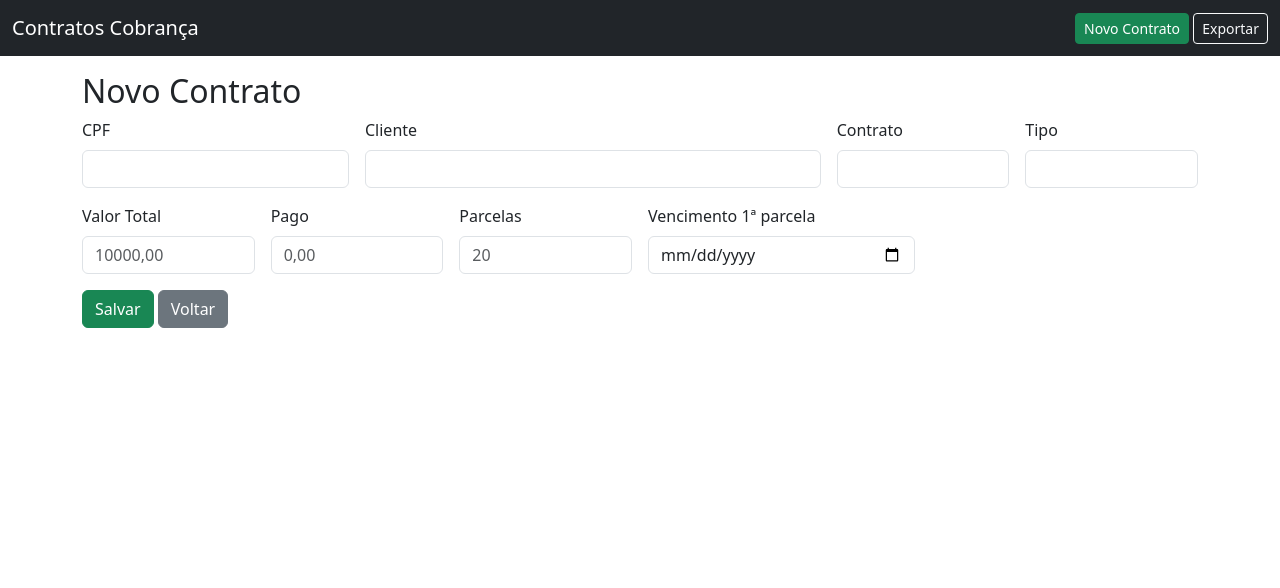
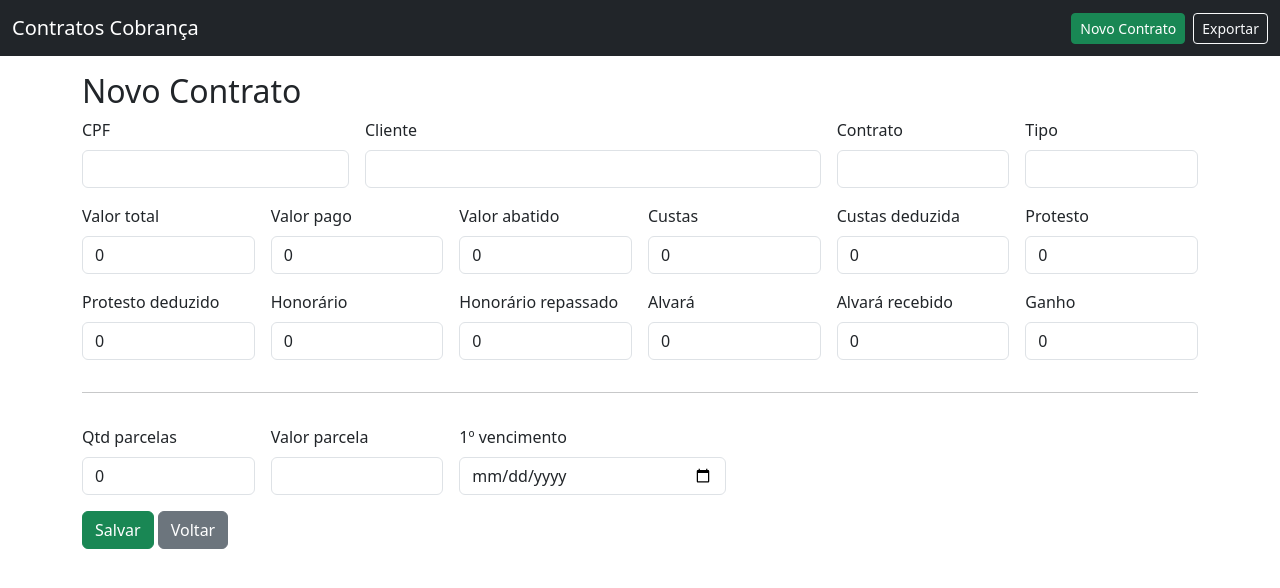
Before and after one commit to felipe4128/novo_contratos_cobranca, a Flask app: page /novo in a window 1280 px wide. Shown: the top 588 px of the page. Run offline with Flask 3, Linux system fonts and the light colour scheme; some libraries are stand-ins or nearby versions.

Commit message:
Correções Flask 3.x + layout e rotas

```diff
--- a/app.py
+++ b/app.py
@@ -1,147 +1,151 @@
 
 import os
-from datetime import datetime, date, timedelta
-from flask import Flask, render_template, request, redirect, url_for, send_file, flash
+from datetime import date, datetime
+from flask import Flask, render_template, request, redirect, url_for, flash, send_file
 from flask_sqlalchemy import SQLAlchemy
-import csv
-from io import StringIO
 
-def fix_database_url(uri: str) -> str:
-    # render sometimes gives postgres://
-    if uri and uri.startswith("postgres://"):
-        return uri.replace("postgres://", "postgresql+psycopg2://", 1)
-    return uri
+# ---------------- App/DB ----------------
+app = Flask(__name__, instance_relative_config=True)
+app.secret_key = os.environ.get("SECRET_KEY", "dev-secret")
 
-app = Flask(__name__)
-app.secret_key = os.environ.get("SECRET_KEY", "dev-key")
+# Garante pasta instance (SQLite local persistente)
+os.makedirs(app.instance_path, exist_ok=True)
+sqlite_uri = "sqlite:///" + os.path.join(app.instance_path, "credito.db")
 
-# ensure instance folder
-os.makedirs(app.instance_path, exist_ok=True)
+# Se tiver DATABASE_URL (Render/Postgres), usa; corrige postgres://
+uri = (os.environ.get("DATABASE_URL") or "").strip()
+if uri and uri.startswith("postgres://"):
+    uri = uri.replace("postgres://", "postgresql+psycopg2://", 1)
 
-# DB config
-uri = os.environ.get("DATABASE_URL", "").strip()
-if uri:
-    uri = fix_database_url(uri)
-else:
-    db_path = os.path.join(app.instance_path, "credito.db")
-    uri = f"sqlite:///{db_path}"
-
-app.config["SQLALCHEMY_DATABASE_URI"] = uri
+app.config["SQLALCHEMY_DATABASE_URI"] = uri or sqlite_uri
 app.config["SQLALCHEMY_TRACK_MODIFICATIONS"] = False
 
 db = SQLAlchemy(app)
 
-# Models
+# --------------- Models -----------------
 class Contrato(db.Model):
+    __tablename__ = "contrato"
     id = db.Column(db.Integer, primary_key=True)
     cpf = db.Column(db.String(20))
-    cliente = db.Column(db.String(120))
+    cliente = db.Column(db.String(200))
     contrato = db.Column(db.String(50))
     tipo = db.Column(db.String(50))
 
-    valor = db.Column(db.Float, default=0)          # valor total
-    pago = db.Column(db.Float, default=0)           # valor pago
-    abatido = db.Column(db.Float, default=0)
-    custas = db.Column(db.Float, default=0)
-    custas_deduzida = db.Column(db.Float, default=0)
-    protesto = db.Column(db.Float, default=0)
-    protesto_deduzido = db.Column(db.Float, default=0)
-    honorario = db.Column(db.Float, default=0)
-    honorario_repassado = db.Column(db.Float, default=0)
-    alvara = db.Column(db.Float, default=0)
-    alvara_recebido = db.Column(db.Float, default=0)
-    ganho = db.Column(db.Float, default=0)
+    valor = db.Column(db.Float, default=0.0)
+    pago = db.Column(db.Float, default=0.0)
+    abatido = db.Column(db.Float, default=0.0)
+
+    custas = db.Column(db.Float, default=0.0)
+    custas_deduzida = db.Column(db.Float, default=0.0)
+    protesto = db.Column(db.Float, default=0.0)
+    protesto_deduzido = db.Column(db.Float, default=0.0)
+    honorario = db.Column(db.Float, default=0.0)
+    honorario_repassado = db.Column(db.Float, default=0.0)
+    alvara = db.Column(db.Float, default=0.0)
+    alvara_recebido = db.Column(db.Float, default=0.0)
+    ganho = db.Column(db.Float, default=0.0)
 
     created_at = db.Column(db.DateTime, default=datetime.utcnow)
 
     parcelas = db.relationship("Parcela", backref="contrato", cascade="all, delete-orphan", lazy=True)
 
 class Parcela(db.Model):
+    __tablename__ = "parcela"
     id = db.Column(db.Integer, primary_key=True)
     contrato_id = db.Column(db.Integer, db.ForeignKey("contrato.id"), nullable=False)
     numero = db.Column(db.Integer, nullable=False)
-    vencimento = db.Column(db.Date, nullable=False)
-    valor = db.Column(db.Float, default=0)
-    baixado_em = db.Column(db.Date)
+    vencimento = db.Column(db.Date)
+    valor = db.Column(db.Float, default=0.0)
+    baixado_em = db.Column(db.Date)  # data da baixa
 
-def brl(value):
+# --------------- Helpers ----------------
+@app.template_filter("brl")
+def brl(v):
     try:
-        v = float(value or 0)
+        return f"{float(v or 0):,.2f}".replace(",", "X").replace(".", ",").replace("X", ".")
     except Exception:
-        v = 0.0
-    # Simple Brazilian format
-    return f"{v:,.2f}".replace(",", "X").replace(".", ",").replace("X", ".")
+        return "0,00"
 
-app.jinja_env.filters["brl"] = brl
+@app.template_filter("data")
+def data_fmt(v):
+    if not v:
+        return ""
+    if isinstance(v, (date, datetime)):
+        return v.strftime("%d/%m/%Y")
+    try:
+        return datetime.fromisoformat(str(v)).strftime("%d/%m/%Y")
+    except Exception:
+        return str(v)
 
-def parse_iso_date(s: str):
-    if not s:
+def parse_date(v):
+    if not v:
         return None
-    s = s.strip()
+    v = v.strip()
     for fmt in ("%Y-%m-%d", "%d/%m/%Y"):
         try:
-            return datetime.strptime(s, fmt).date()
-        except ValueError:
-            continue
+            return datetime.strptime(v, fmt).date()
+        except Exception:
+            pass
     return None
 
-@app.before_first_request
-def init_db():
+def add_month(d):
+    y = d.year + (1 if d.month == 12 else 0)
+    m = 1 if d.month == 12 else d.month + 1
+    from calendar import monthrange
+    last = monthrange(y, m)[1]
+    day = min(d.day, last)
+    return date(y, m, day)
+
+# ------------- Init DB (Flask 3.x) -------------
+with app.app_context():
     db.create_all()
 
+# ----------------- Rotas -----------------
 @app.route("/")
 def index():
-    contratos = Contrato.query.order_by(Contrato.created_at.desc()).all()
+    contratos = Contrato.query.order_by(Contrato.id.desc()).all()
     return render_template("index.html", contratos=contratos)
 
 @app.route("/novo", methods=["GET", "POST"])
 def novo():
     if request.method == "POST":
-        cpf = request.form.get("cpf", "").strip()
-        cliente = request.form.get("cliente", "").strip()
-        numero_contrato = request.form.get("contrato", "").strip()
-        tipo = request.form.get("tipo", "").strip()
-        try:
-            valor_total = float(request.form.get("valor", "0").replace(",", ".") or 0)
-        except:
-            valor_total = 0.0
-        try:
-            valor_pago = float(request.form.get("pago", "0").replace(",", ".") or 0)
-        except:
-            valor_pago = 0.0
-
-        try:
-            qtd_parcelas = int(request.form.get("parcelas", "0") or 0)
-        except:
-            qtd_parcelas = 0
-
-        venc_entrada = parse_iso_date(request.form.get("vencimento_entrada", ""))
-
         c = Contrato(
-            cpf=cpf, cliente=cliente, contrato=numero_contrato, tipo=tipo,
-            valor=valor_total, pago=valor_pago
+            cpf=(request.form.get("cpf") or "").strip(),
+            cliente=(request.form.get("cliente") or "").strip(),
+            contrato=(request.form.get("contrato") or "").strip(),
+            tipo=(request.form.get("tipo") or "").strip(),
+            valor=float(request.form.get("valor_total") or 0),
+            pago=float(request.form.get("valor_pago") or 0),
+            abatido=float(request.form.get("valor_abatido") or 0),
+            custas=float(request.form.get("custas") or 0),
+            custas_deduzida=float(request.form.get("custas_deduzida") or 0),
+            protesto=float(request.form.get("protesto") or 0),
+            protesto_deduzido=float(request.form.get("protesto_deduzido") or 0),
+            honorario=float(request.form.get("honorario") or 0),
+            honorario_repassado=float(request.form.get("honorario_repassado") or 0),
+            alvara=float(request.form.get("alvara") or 0),
+            alvara_recebido=float(request.form.get("alvara_recebido") or 0),
+            ganho=float(request.form.get("ganho") or 0),
         )
         db.session.add(c)
-        db.session.flush()  # get id
+        db.session.flush()
 
-        if qtd_parcelas > 0 and venc_entrada:
-            valor_parcela = round((valor_total / qtd_parcelas) if valor_total else 0, 2)
-            # gerar mensal
-            v = venc_entrada
-            for n in range(1, qtd_parcelas + 1):
-                p = Parcela(contrato_id=c.id, numero=n, vencimento=v, valor=valor_parcela)
+        qtd = int(request.form.get("qtd_parcelas") or 0)
+        v_parcela = request.form.get("valor_parcela")
+        v_parcela = float(v_parcela) if v_parcela not in (None, "",) else None
+        primeiro_venc = parse_date(request.form.get("primeiro_vencimento"))
+        if qtd and primeiro_venc:
+            if v_parcela is None and c.valor:
+                v_parcela = round(c.valor / qtd, 2)
+            venc = primeiro_venc
+            for i in range(1, qtd + 1):
+                p = Parcela(contrato_id=c.id, numero=i, vencimento=venc, valor=v_parcela or 0.0)
                 db.session.add(p)
-                # proximo mês (aprox, soma 30 dias até cair no mesmo dia)
-                month = v.month + 1
-                year = v.year + (month - 1) // 12
-                month = (month - 1) % 12 + 1
-                # mantém dia se possível, senão último dia do mês
-                day = min(v.day, [31, 29 if year%4==0 and (year%100!=0 or year%400==0) else 28, 31, 30, 31, 30, 31, 31, 30, 31, 30, 31][month-1])
-                v = date(year, month, day)
+                venc = add_month(venc)
 
         db.session.commit()
-        flash("Contrato criado com sucesso!", "success")
-        return redirect(url_for("index"))
+        flash("Contrato cadastrado com sucesso!", "success")
+        return redirect(url_for("parcelas", id=c.id))
 
     return render_template("novo.html")
 
@@ -150,22 +154,20 @@ def novo():
 def parcelas(id):
     c = Contrato.query.get_or_404(id)
     parcels = Parcela.query.filter_by(contrato_id=id).order_by(Parcela.numero.asc()).all()
-
-    # resumo simples (poderia ser ajustado conforme regra)
-    resumo = dict(
-        valor=c.valor or 0,
-        pago=c.pago or 0,
-        abatido=c.abatido or 0,
-        custas=c.custas or 0,
-        custas_deduzida=c.custas_deduzida or 0,
-        protesto=c.protesto or 0,
-        protesto_deduzido=c.protesto_deduzido or 0,
-        honorario=c.honorario or 0,
-        honorario_repassado=c.honorario_repassado or 0,
-        alvara=c.alvara or 0,
-        alvara_recebido=c.alvara_recebido or 0,
-        ganho=c.ganho or 0,
-    )
+    resumo = {
+        "valor": c.valor or 0,
+        "valor_pago": c.pago or 0,
+        "valor_abatido": c.abatido or 0,
+        "custas": c.custas or 0,
+        "custas_deduzida": c.custas_deduzida or 0,
+        "protesto": c.protesto or 0,
+        "protesto_deduzido": c.protesto_deduzido or 0,
+        "honorario": c.honorario or 0,
+        "honorario_repassado": c.honorario_repassado or 0,
+        "alvara": c.alvara or 0,
+        "alvara_recebido": c.alvara_recebido or 0,
+        "ganho": c.ganho or 0,
+    }
     return render_template("parcelas.html", contrato=c, parcels=parcels, resumo=resumo)
 
 @app.route("/baixar_parcela/<int:contrato_id>/<int:parcela_id>", methods=["POST"])
@@ -173,13 +175,14 @@ def baixar_parcela(contrato_id, parcela_id):
     p = Parcela.query.filter_by(id=parcela_id, contrato_id=contrato_id).first_or_404()
     if not p.baixado_em:
         p.baixado_em = date.today()
-        # acumula no contrato.pago
-        if p.valor:
-            c = p.contrato
-            c.pago = (c.pago or 0) + p.valor
-    db.session.commit()
-    flash("Parcela baixada com sucesso!", "success")
+        db.session.commit()
+        flash("Parcela baixada com sucesso!", "success")
     return redirect(url_for("parcelas", id=contrato_id))
+
+@app.route("/info/<int:id>")
+def info(id):
+    c = Contrato.query.get_or_404(id)
+    return render_template("info.html", c=c)
 
 @app.route("/excluir/<int:id>", methods=["POST"])
 def excluir(id):
@@ -189,25 +192,20 @@ def excluir(id):
     flash("Contrato excluído.", "warning")
     return redirect(url_for("index"))
 
-@app.route("/info/<int:id>")
-def info(id):
-    c = Contrato.query.get_or_404(id)
-    return render_template("info.html", c=c)
-
 @app.route("/exportar")
 def exportar():
-    si = StringIO()
-    writer = csv.writer(si, delimiter=";")
-    writer.writerow(["id","cpf","cliente","contrato","tipo","valor","pago"])
+    # Exporta CSV simples
+    from io import StringIO, BytesIO
+    import csv
+    mem = StringIO()
+    w = csv.writer(mem, delimiter=";")
+    w.writerow(["id","cpf","cliente","contrato","tipo","valor","pago"])
     for c in Contrato.query.order_by(Contrato.id.asc()).all():
-        writer.writerow([c.id,c.cpf,c.cliente,c.contrato,c.tipo,c.valor or 0,c.pago or 0])
-    si.seek(0)
-    return send_file(
-        StringIO(si.read()),
-        mimetype="text/csv",
-        as_attachment=True,
-        download_name="contratos.csv"
-    )
+        w.writerow([c.id, c.cpf, c.cliente, c.contrato, c.tipo, c.valor or 0, c.pago or 0])
+    mem.seek(0)
+    bio = BytesIO(mem.getvalue().encode("utf-8-sig"))
+    bio.seek(0)
+    return send_file(bio, mimetype="text/csv", as_attachment=True, download_name="contratos.csv")
 
 if __name__ == "__main__":
     app.run(host="0.0.0.0", port=int(os.environ.get("PORT", 5000)), debug=True)
--- a/templates/base.html
+++ b/templates/base.html
@@ -1,4 +1,3 @@
-
 <!doctype html>
 <html lang="pt-br">
   <head>
@@ -8,20 +7,21 @@
     <link href="https://cdn.jsdelivr.net/npm/bootstrap@5.3.3/dist/css/bootstrap.min.css" rel="stylesheet">
   </head>
   <body>
-<nav class="navbar navbar-dark bg-dark">
+    <nav class="navbar navbar-dark bg-dark mb-3">
       <div class="container-fluid">
         <a class="navbar-brand" href="{{ url_for('index') }}">Contratos Cobrança</a>
-    <div>
+        <div class="d-flex gap-2">
           <a class="btn btn-success btn-sm" href="{{ url_for('novo') }}">Novo Contrato</a>
           <a class="btn btn-outline-light btn-sm" href="{{ url_for('exportar') }}">Exportar</a>
         </div>
       </div>
     </nav>
-<div class="container my-3">
+
+    <div class="container">
       {% with messages = get_flashed_messages(with_categories=true) %}
         {% if messages %}
           {% for cat, msg in messages %}
-        <div class="alert alert-{{ 'warning' if cat=='warning' else ('success' if cat=='success' else 'info') }} alert-dismissible fade show" role="alert">
+            <div class="alert alert-{{ 'warning' if cat=='warning' else (cat or 'info') }} alert-dismissible fade show" role="alert">
               {{ msg }}
               <button type="button" class="btn-close" data-bs-dismiss="alert"></button>
             </div>
--- a/templates/info.html
+++ b/templates/info.html
@@ -1,4 +1,3 @@
-
 {% extends "base.html" %}
 {% block content %}
 <h3>Informações do Contrato</h3>
@@ -20,7 +19,7 @@
   <tr><th>Alvará</th><td>R$ {{ (c.alvara or 0)|brl }}</td></tr>
   <tr><th>Alvará recebido</th><td>R$ {{ (c.alvara_recebido or 0)|brl }}</td></tr>
   <tr><th>Ganho</th><td>R$ {{ (c.ganho or 0)|brl }}</td></tr>
-  <tr><th>Criado em</th><td>{{ c.created_at.strftime('%d/%m/%Y %H:%M') if c.created_at }}</td></tr>
+  <tr><th>Criado em</th><td>{{ c.created_at|data }}</td></tr>
 </table>
-<a href="{{ url_for('index') }}" class="btn btn-secondary btn-sm">Voltar</a>
+<a class="btn btn-secondary btn-sm" href="{{ url_for('index') }}">Voltar</a>
 {% endblock %}
--- a/templates/novo.html
+++ b/templates/novo.html
@@ -1,44 +1,36 @@
-
 {% extends "base.html" %}
 {% block content %}
 <h2>Novo Contrato</h2>
 <form method="post" class="row g-3">
-  <div class="col-md-3">
-    <label class="form-label">CPF</label>
-    <input name="cpf" class="form-control" required>
-  </div>
-  <div class="col-md-5">
-    <label class="form-label">Cliente</label>
-    <input name="cliente" class="form-control" required>
-  </div>
-  <div class="col-md-2">
-    <label class="form-label">Contrato</label>
-    <input name="contrato" class="form-control" required>
-  </div>
-  <div class="col-md-2">
-    <label class="form-label">Tipo</label>
-    <input name="tipo" class="form-control">
-  </div>
+  <div class="col-md-3"><label class="form-label">CPF</label><input name="cpf" class="form-control"></div>
+  <div class="col-md-5"><label class="form-label">Cliente</label><input name="cliente" class="form-control" required></div>
+  <div class="col-md-2"><label class="form-label">Contrato</label><input name="contrato" class="form-control"></div>
+  <div class="col-md-2"><label class="form-label">Tipo</label><input name="tipo" class="form-control"></div>
 
-  <div class="col-md-2">
-    <label class="form-label">Valor Total</label>
-    <input name="valor" class="form-control" placeholder="10000,00">
-  </div>
-  <div class="col-md-2">
-    <label class="form-label">Pago</label>
-    <input name="pago" class="form-control" placeholder="0,00">
-  </div>
-  <div class="col-md-2">
-    <label class="form-label">Parcelas</label>
-    <input name="parcelas" type="number" class="form-control" placeholder="20">
-  </div>
-  <div class="col-md-3">
-    <label class="form-label">Vencimento 1ª parcela</label>
-    <input name="vencimento_entrada" type="date" class="form-control" required>
-  </div>
+  <div class="col-md-2"><label class="form-label">Valor total</label><input name="valor_total" class="form-control" value="0"></div>
+  <div class="col-md-2"><label class="form-label">Valor pago</label><input name="valor_pago" class="form-control" value="0"></div>
+  <div class="col-md-2"><label class="form-label">Valor abatido</label><input name="valor_abatido" class="form-control" value="0"></div>
+
+  <div class="col-md-2"><label class="form-label">Custas</label><input name="custas" class="form-control" value="0"></div>
+  <div class="col-md-2"><label class="form-label">Custas deduzida</label><input name="custas_deduzida" class="form-control" value="0"></div>
+  <div class="col-md-2"><label class="form-label">Protesto</label><input name="protesto" class="form-control" value="0"></div>
+  <div class="col-md-2"><label class="form-label">Protesto deduzido</label><input name="protesto_deduzido" class="form-control" value="0"></div>
+
+  <div class="col-md-2"><label class="form-label">Honorário</label><input name="honorario" class="form-control" value="0"></div>
+  <div class="col-md-2"><label class="form-label">Honorário repassado</label><input name="honorario_repassado" class="form-control" value="0"></div>
+  <div class="col-md-2"><label class="form-label">Alvará</label><input name="alvara" class="form-control" value="0"></div>
+  <div class="col-md-2"><label class="form-label">Alvará recebido</label><input name="alvara_recebido" class="form-control" value="0"></div>
+  <div class="col-md-2"><label class="form-label">Ganho</label><input name="ganho" class="form-control" value="0"></div>
+
+  <div class="col-12"><hr></div>
+
+  <div class="col-md-2"><label class="form-label">Qtd parcelas</label><input name="qtd_parcelas" class="form-control" value="0"></div>
+  <div class="col-md-2"><label class="form-label">Valor parcela</label><input name="valor_parcela" class="form-control" value=""></div>
+  <div class="col-md-3"><label class="form-label">1º vencimento</label><input name="primeiro_vencimento" type="date" class="form-control"></div>
+
   <div class="col-12">
     <button class="btn btn-success">Salvar</button>
-    <a href="{{ url_for('index') }}" class="btn btn-secondary">Voltar</a>
+    <a class="btn btn-secondary" href="{{ url_for('index') }}">Voltar</a>
   </div>
 </form>
 {% endblock %}
```
Also changed, not shown: render.yaml (+4 -8 lines), templates/index.html (+3 -4 lines), templates/parcelas.html (+15 -16 lines), README.md. Lines whose indentation alone changed are shown as unchanged.
